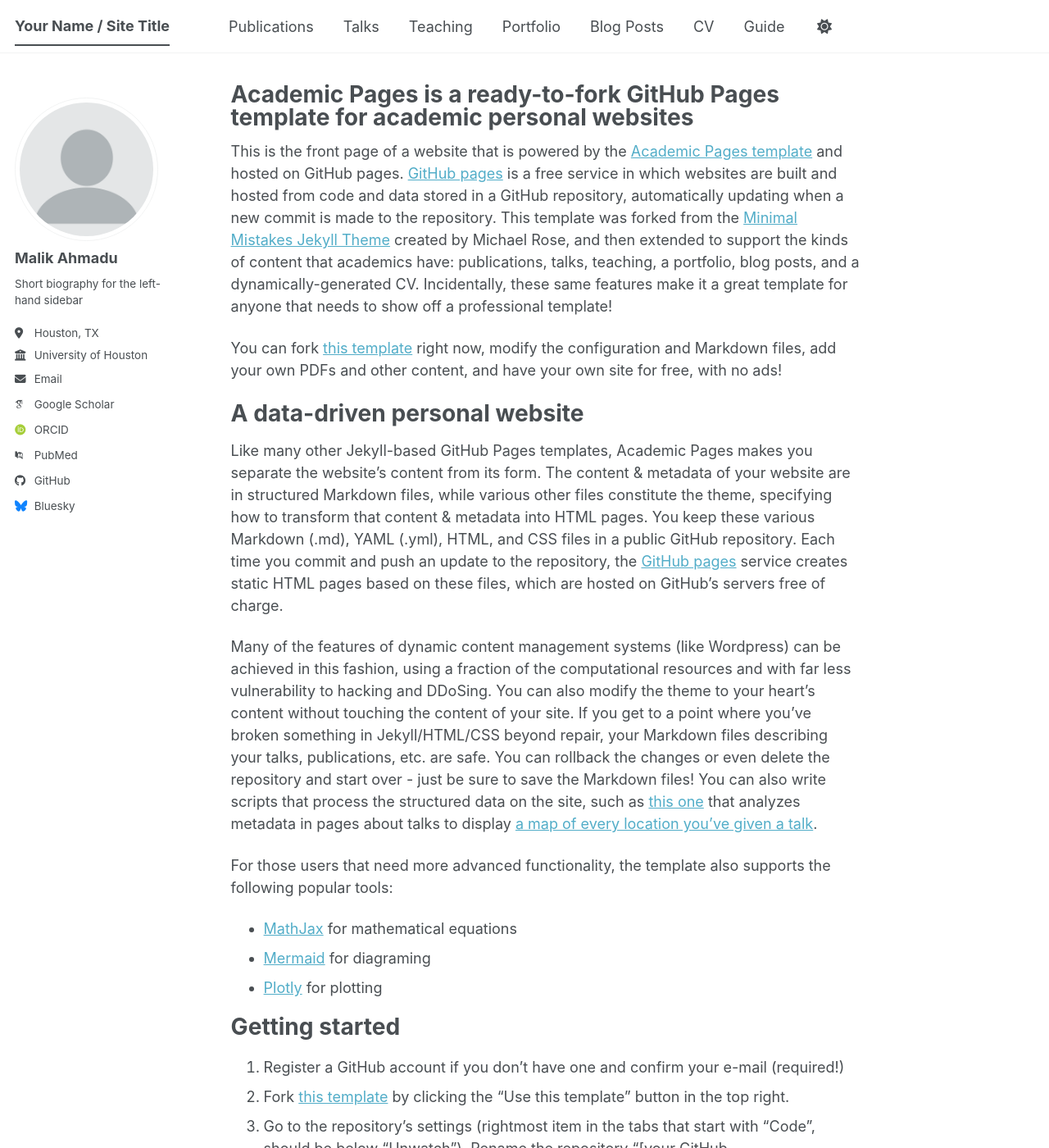
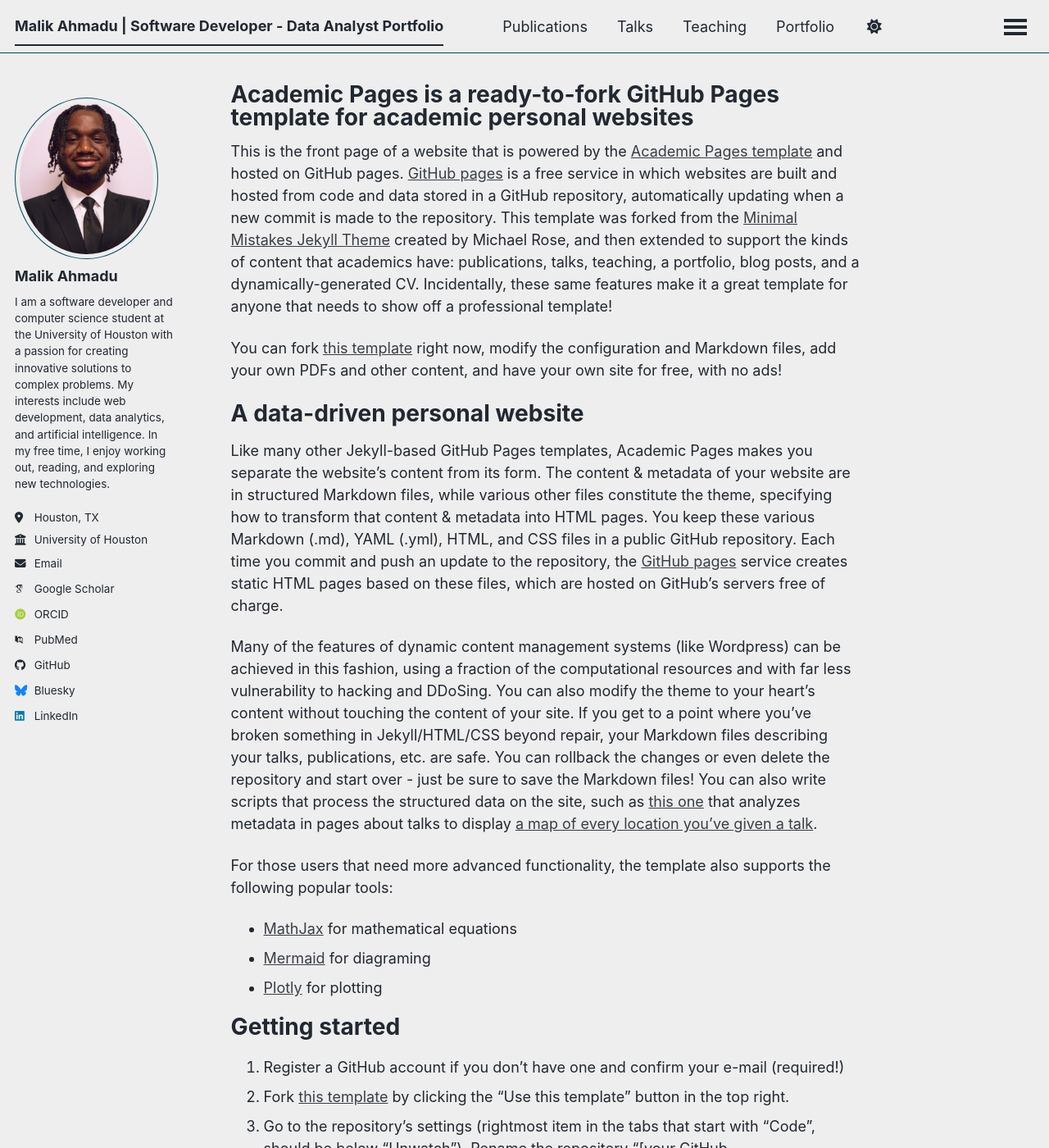
Before and after one commit to malikahmadu/Software-Design-Portfolio, a Jekyll site: the page built from _pages/about.md, in a window 1280 px wide and 1400 px high. Shown: the whole window at 82% size. Built offline with Jekyll 4.4.1, drawn with Linux system fonts in a browser that asks for light colours; some web fonts are replaced; a script bundle is joined from its source files by our own code; library files that are not in the unit come from our copies.

Commit message:
configure headshot.jpeg

```diff
--- a/_config.yml
+++ b/_config.yml
@@ -8,8 +8,8 @@
 
 # Basic Site Settings
 locale                   : "en-US"
-site_theme               : "default" # The available themes options are "default", "air", "sunrise", "mint", "dirt" and "contrast"
-title                    : "Your Name / Site Title"
+site_theme               : "air" # The available themes options are "default", "air", "sunrise", "mint", "dirt" and "contrast"
+title                    : "Malik Ahmadu | Software Developer - Data Analyst Portfolio"
 title_separator          : "-"
 name                     : &name "Malik Ahmadu"
 description              : &description "Your Name's academic portfolio"   # Update this with a general description of your site, this is the default if not overridden by a page
@@ -23,10 +23,10 @@
 #               Additional customization can be done by editing /_includes/author-profile.html
 author:
   # Biographic information
-  avatar           : "profile.png"
+  avatar           : "Headshot.jpeg"
   name             : "Malik Ahmadu"
   pronouns         : # example: "she/her"
-  bio              : "Short biography for the left-hand sidebar"
+  bio              : "I am a software developer and computer science student at the University of Houston with a passion for creating innovative solutions to complex problems. My interests include web development, data analytics, and artificial intelligence. In my free time, I enjoy working out, reading, and exploring new technologies."
   location         : "Houston, TX"
   employer         : "University of Houston"
   uri              : # URL
@@ -51,7 +51,7 @@
   bitbucket        : # Username - Update with your username on the site
   codepen          : # Username
   dribbble         : # Username
-  github           : "academicpages"
+  github           : "https://github.com/malikahmadu"
   kaggle           : # Username
   stackoverflow    : # User number or user number and name (i.e., use "1" or "1/jeff-atwood")
 
@@ -66,7 +66,7 @@
   keybase          : # Username
   instagram        : # Username
   lastfm           : # Username
-  linkedin         : # Username
+  linkedin         : "https://www.linkedin.com/in/malik-ahmadu-93658a250/"
   mastodon         : # URL
   medium           : # URL
   pinterest        : # Username
```
Also changed, not shown: images/Headshot.jpeg (added).
